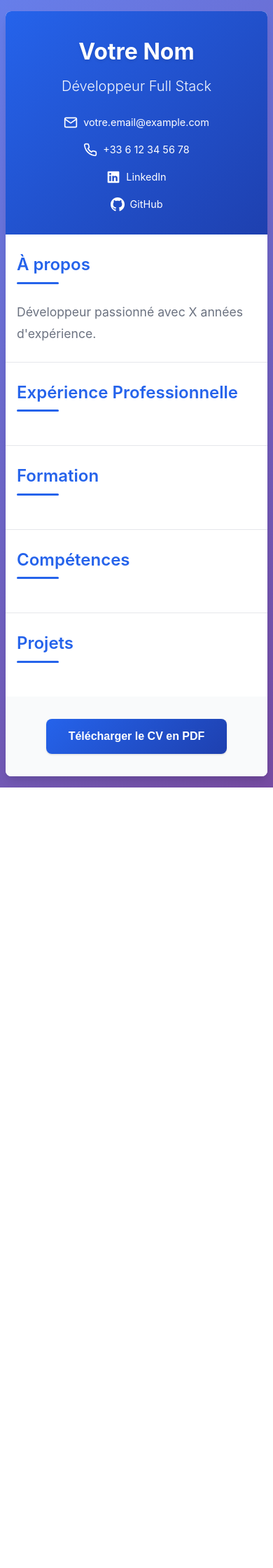
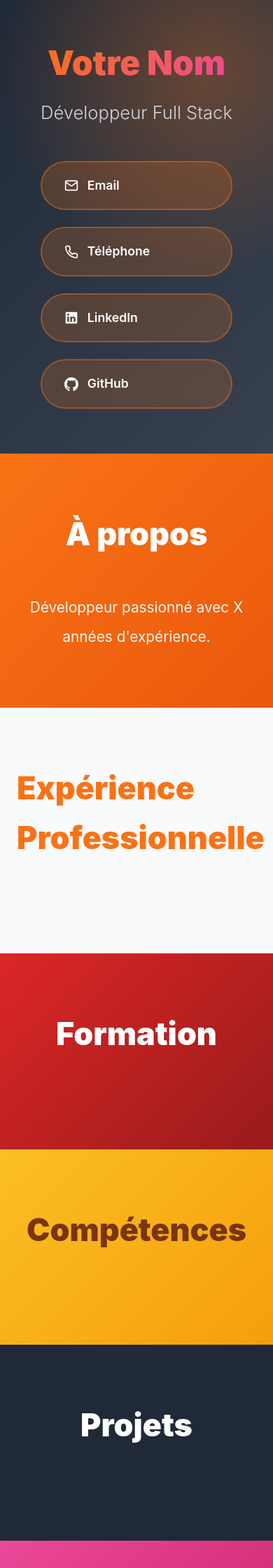
Before and after one commit to AlexandreLeclercqPro/personal_website, a FastAPI app: page / in a window 390 px wide. Shown: the top 2240 px of the page at 70% size. Before the commit the page ends 1125 px from the top, so only its background shows below. Run offline with FastAPI, Linux system fonts and the light colour scheme.

Commit message:
change apparence

```diff
--- a/static/style.css
+++ b/static/style.css
@@ -1,4 +1,4 @@
-/* Reset et base */
+/* Reset complet */
 * {
     margin: 0;
     padding: 0;
@@ -6,411 +6,490 @@
 }
 
 :root {
-    --primary-color: #2563eb;
-    --secondary-color: #1e40af;
-    --text-color: #1f2937;
-    --text-secondary: #6b7280;
-    --background: #ffffff;
-    --card-background: #f9fafb;
-    --border-color: #e5e7eb;
-    --shadow: 0 1px 3px 0 rgba(0, 0, 0, 0.1), 0 1px 2px 0 rgba(0, 0, 0, 0.06);
-    --shadow-lg: 0 10px 15px -3px rgba(0, 0, 0, 0.1), 0 4px 6px -2px rgba(0, 0, 0, 0.05);
+    --orange: #f97316;
+    --orange-dark: #ea580c;
+    --red: #dc2626;
+    --yellow: #fbbf24;
+    --pink: #ec4899;
+}
+
+html, body {
+    margin: 0;
+    padding: 0;
+    width: 100%;
+    overflow-x: hidden;
 }
 
 body {
-    font-family: -apple-system, BlinkMacSystemFont, 'Segoe UI', Roboto, 'Helvetica Neue', Arial, sans-serif;
+    font-family: 'Inter', -apple-system, BlinkMacSystemFont, 'Segoe UI', Roboto, sans-serif;
     line-height: 1.6;
-    color: var(--text-color);
-    background: linear-gradient(135deg, #667eea 0%, #764ba2 100%);
-    min-height: 100vh;
-    padding: 2rem 1rem;
+    color: #1f2937;
+    background: white;
 }
 
 .container {
-    max-width: 900px;
-    margin: 0 auto;
-    background: var(--background);
-    border-radius: 16px;
-    box-shadow: var(--shadow-lg);
-    overflow: hidden;
-    animation: fadeIn 0.5s ease-in;
+    width: 100%;
+    margin: 0;
+    padding: 0;
 }
 
-@keyframes fadeIn {
-    from {
-        opacity: 0;
-        transform: translateY(20px);
-    }
-    to {
-        opacity: 1;
-        transform: translateY(0);
-    }
+/* HERO SECTION - Gris foncé */
+.header {
+    width: 100%;
+    min-height: 100vh;
+    background: linear-gradient(135deg, #1f2937 0%, #374151 100%);
+    display: flex;
+    align-items: center;
+    justify-content: center;
+    padding: 6rem 3rem;
+    position: relative;
+    overflow: hidden;
 }
 
-/* En-tête */
-.header {
-    background: linear-gradient(135deg, var(--primary-color) 0%, var(--secondary-color) 100%);
-    color: white;
-    padding: 3rem 2rem;
-    text-align: center;
+.header::before {
+    content: '';
+    position: absolute;
+    width: 600px;
+    height: 600px;
+    background: radial-gradient(circle, rgba(249, 115, 22, 0.3) 0%, transparent 70%);
+    top: -200px;
+    right: -200px;
+    border-radius: 50%;
 }
 
 .header-main {
-    display: flex;
-    flex-direction: column;
+    max-width: 1400px;
+    width: 100%;
+    display: grid;
+    grid-template-columns: 400px 1fr;
+    gap: 6rem;
     align-items: center;
-    gap: 1.5rem;
-    margin-bottom: 1.5rem;
+    position: relative;
+    z-index: 1;
 }
 
-/* Photo de profil */
 .profile-photo-container {
-    position: relative;
-    width: 150px;
-    height: 150px;
-    border-radius: 50%;
+    width: 100%;
+    max-width: 380px;
+    aspect-ratio: 1;
+    border-radius: 30px;
     overflow: hidden;
-    border: 5px solid rgba(255, 255, 255, 0.3);
-    box-shadow: 0 8px 16px rgba(0, 0, 0, 0.2);
-    transition: transform 0.3s ease, box-shadow 0.3s ease;
+    box-shadow:
+        0 25px 50px rgba(0, 0, 0, 0.4),
+        0 0 0 10px rgba(249, 115, 22, 0.3);
+    transform: rotate(-5deg);
+    transition: all 0.5s ease;
 }
 
 .profile-photo-container:hover {
-    transform: scale(1.05);
-    box-shadow: 0 12px 24px rgba(0, 0, 0, 0.3);
+    transform: rotate(0deg) scale(1.05);
 }
 
 .profile-photo {
     width: 100%;
     height: 100%;
     object-fit: cover;
-    display: block;
 }
 
 .header-content {
-    text-align: center;
+    color: white;
 }
 
 .name {
-    font-size: 2.5rem;
-    font-weight: 700;
-    margin-bottom: 0.5rem;
-    text-shadow: 0 2px 4px rgba(0, 0, 0, 0.1);
+    font-size: 5rem;
+    font-weight: 900;
+    line-height: 1.1;
+    margin-bottom: 1.5rem;
+    background: linear-gradient(135deg, #f97316 0%, #ec4899 100%);
+    -webkit-background-clip: text;
+    -webkit-text-fill-color: transparent;
+    background-clip: text;
 }
 
 .title {
-    font-size: 1.25rem;
-    opacity: 0.95;
+    font-size: 2.2rem;
+    color: #d1d5db;
     font-weight: 300;
+    margin-bottom: 3rem;
 }
 
 .contact-info {
     display: flex;
     flex-wrap: wrap;
-    justify-content: center;
     gap: 1.5rem;
+}
+
+.contact-item {
+    display: inline-flex;
+    align-items: center;
+    gap: 0.8rem;
+    color: white;
+    text-decoration: none;
+    padding: 1.2rem 2rem;
+    background: rgba(249, 115, 22, 0.2);
+    border: 2px solid rgba(249, 115, 22, 0.4);
+    border-radius: 50px;
+    font-size: 1.1rem;
+    font-weight: 600;
+    transition: all 0.3s ease;
+}
+
+.contact-item:hover {
+    background: var(--orange);
+    border-color: var(--orange);
+    transform: translateY(-3px);
+    box-shadow: 0 10px 30px rgba(249, 115, 22, 0.5);
+}
+
+/* SECTION PRÉSENTATION - Orange */
+.section {
+    width: 100%;
+    padding: 8rem 3rem;
+}
+
+.section-presentation {
+    background: linear-gradient(135deg, #f97316 0%, #ea580c 100%);
+    color: white;
+}
+
+.section-title {
+    font-size: 4rem;
+    font-weight: 900;
+    text-align: center;
+    margin-bottom: 3rem;
+}
+
+.presentation {
+    font-size: 1.6rem;
+    line-height: 2;
+    text-align: center;
+    max-width: 1000px;
+    margin: 0 auto;
+    color: rgba(255, 255, 255, 0.95);
+}
+
+.content-wrapper {
+    max-width: 1400px;
+    margin: 0 auto;
+}
+
+/* SECTION EXPÉRIENCE - Blanc */
+.section-experience {
+    background: #f9fafb;
+}
+
+.section-experience .section-title {
+    color: var(--orange);
+    text-align: left;
+}
+
+.cards-grid {
+    display: grid;
+    grid-template-columns: repeat(auto-fit, minmax(450px, 1fr));
+    gap: 3rem;
+}
+
+.card {
+    background: white;
+    padding: 3rem;
+    border-radius: 24px;
+    box-shadow: 0 10px 40px rgba(0, 0, 0, 0.1);
+    border-left: 6px solid var(--orange);
+    transition: all 0.4s ease;
+}
+
+.card:hover {
+    transform: translateY(-10px);
+    box-shadow: 0 20px 60px rgba(249, 115, 22, 0.25);
+}
+
+.card-header {
+    margin-bottom: 1.5rem;
+}
+
+.card-title {
+    font-size: 2rem;
+    font-weight: 700;
+    color: #1f2937;
+    margin-bottom: 0.8rem;
+}
+
+.company {
+    font-size: 1.4rem;
+    color: var(--orange);
+    font-weight: 600;
+}
+
+.period {
+    display: inline-block;
+    padding: 0.6rem 1.8rem;
+    background: #fef3c7;
+    color: #92400e;
+    border-radius: 50px;
+    font-weight: 700;
+    font-size: 1rem;
+    margin-top: 1rem;
+}
+
+.description {
+    color: #4b5563;
+    font-size: 1.15rem;
+    line-height: 1.8;
     margin-top: 1.5rem;
 }
 
-.contact-item {
-    display: flex;
-    align-items: center;
-    gap: 0.5rem;
-    color: white;
-    text-decoration: none;
-    font-size: 0.9rem;
-    transition: transform 0.2s, opacity 0.2s;
+/* SECTION FORMATION - Rouge */
+.section-formation {
+    background: linear-gradient(135deg, #dc2626 0%, #991b1b 100%);
 }
 
-.contact-item:hover {
-    transform: translateY(-2px);
-    opacity: 0.8;
+.section-formation .section-title {
+    color: white;
 }
 
-.contact-item svg {
-    flex-shrink: 0;
+.section-formation .card {
+    background: rgba(255, 255, 255, 0.97);
+    border-left-color: #fbbf24;
 }
 
-/* Sections */
-.section {
-    padding: 2.5rem 2rem;
-    border-bottom: 1px solid var(--border-color);
+/* SECTION COMPÉTENCES - Jaune */
+.section-competences {
+    background: linear-gradient(135deg, #fbbf24 0%, #f59e0b 100%);
 }
 
-.section:last-of-type {
-    border-bottom: none;
+.section-competences .section-title {
+    color: #78350f;
 }
 
-.section-title {
-    font-size: 1.75rem;
-    font-weight: 600;
-    color: var(--primary-color);
-    margin-bottom: 1.5rem;
-    position: relative;
-    padding-bottom: 0.5rem;
-}
-
-.section-title::after {
-    content: '';
-    position: absolute;
-    bottom: 0;
-    left: 0;
-    width: 60px;
-    height: 3px;
-    background: var(--primary-color);
-    border-radius: 2px;
-}
-
-.presentation {
-    font-size: 1.1rem;
-    line-height: 1.8;
-    color: var(--text-secondary);
-}
-
-/* Cards */
-.card {
-    background: var(--card-background);
-    padding: 1.5rem;
-    border-radius: 12px;
-    margin-bottom: 1.5rem;
-    border: 1px solid var(--border-color);
-    transition: transform 0.2s, box-shadow 0.2s;
-}
-
-.card:hover {
-    transform: translateY(-2px);
-    box-shadow: var(--shadow);
-}
-
-.card:last-child {
-    margin-bottom: 0;
-}
-
-.card-header {
-    display: flex;
-    justify-content: space-between;
-    align-items: flex-start;
-    margin-bottom: 0.5rem;
-    flex-wrap: wrap;
-    gap: 0.5rem;
-}
-
-.card-title {
-    font-size: 1.25rem;
-    font-weight: 600;
-    color: var(--text-color);
-}
-
-.company {
-    color: var(--text-secondary);
-    font-weight: 500;
-    margin-bottom: 0.5rem;
-}
-
-.period {
-    color: var(--primary-color);
-    font-weight: 500;
-    font-size: 0.9rem;
-    white-space: nowrap;
-}
-
-.description {
-    color: var(--text-secondary);
-    line-height: 1.7;
-    margin-top: 0.75rem;
-}
-
-/* Compétences */
 .skills-grid {
     display: grid;
-    grid-template-columns: repeat(auto-fit, minmax(250px, 1fr));
-    gap: 1.5rem;
+    grid-template-columns: repeat(auto-fit, minmax(300px, 1fr));
+    gap: 2.5rem;
 }
 
 .skill-category {
-    background: var(--card-background);
-    padding: 1.5rem;
-    border-radius: 12px;
-    border: 1px solid var(--border-color);
+    background: rgba(255, 255, 255, 0.97);
+    padding: 2.5rem;
+    border-radius: 24px;
+    box-shadow: 0 10px 30px rgba(0, 0, 0, 0.15);
+    transition: all 0.3s ease;
+}
+
+.skill-category:hover {
+    transform: translateY(-10px);
+    box-shadow: 0 20px 50px rgba(0, 0, 0, 0.2);
 }
 
 .skill-category-title {
-    font-size: 1.1rem;
-    font-weight: 600;
-    color: var(--text-color);
-    margin-bottom: 1rem;
+    font-size: 1.6rem;
+    font-weight: 700;
+    color: #ea580c;
+    margin-bottom: 1.8rem;
+    padding-bottom: 1rem;
+    border-bottom: 4px solid var(--orange);
 }
 
 .skill-tags {
     display: flex;
     flex-wrap: wrap;
-    gap: 0.5rem;
+    gap: 1rem;
 }
 
 .skill-tag {
     background: white;
-    color: var(--primary-color);
-    padding: 0.5rem 1rem;
-    border-radius: 20px;
-    font-size: 0.9rem;
-    font-weight: 500;
-    border: 1px solid var(--primary-color);
-    transition: all 0.2s;
+    color: var(--orange);
+    padding: 0.9rem 1.6rem;
+    border-radius: 50px;
+    font-size: 1.05rem;
+    font-weight: 600;
+    border: 2px solid var(--orange);
+    transition: all 0.3s ease;
+    cursor: pointer;
 }
 
 .skill-tag:hover {
-    background: var(--primary-color);
+    background: var(--orange);
     color: white;
-    transform: translateY(-2px);
+    transform: scale(1.1);
 }
 
-/* Projets */
+/* SECTION PROJETS - Gris foncé */
+.section-projets {
+    background: #1f2937;
+}
+
+.section-projets .section-title {
+    color: white;
+}
+
 .project-card {
-    position: relative;
+    background: #374151;
+    padding: 3.5rem;
+    border-radius: 24px;
+    margin-bottom: 3rem;
+    box-shadow: 0 10px 40px rgba(0, 0, 0, 0.4);
+    border-top: 5px solid var(--orange);
+    transition: all 0.4s ease;
+}
+
+.project-card:hover {
+    transform: translateY(-10px);
+    box-shadow: 0 20px 60px rgba(249, 115, 22, 0.4);
+}
+
+.project-card .card-title {
+    color: white;
+    font-size: 2.2rem;
+}
+
+.project-card .description {
+    color: #d1d5db;
+    font-size: 1.25rem;
 }
 
 .tech-tags {
     display: flex;
     flex-wrap: wrap;
-    gap: 0.5rem;
-    margin-top: 1rem;
+    gap: 1rem;
+    margin-top: 2rem;
 }
 
 .tech-tag {
-    background: var(--primary-color);
+    background: linear-gradient(135deg, var(--orange), var(--pink));
     color: white;
-    padding: 0.4rem 0.8rem;
-    border-radius: 6px;
-    font-size: 0.85rem;
-    font-weight: 500;
+    padding: 0.8rem 1.6rem;
+    border-radius: 50px;
+    font-size: 1.05rem;
+    font-weight: 700;
+    box-shadow: 0 4px 15px rgba(249, 115, 22, 0.4);
 }
 
 .project-link {
     display: inline-flex;
     align-items: center;
-    color: var(--primary-color);
+    gap: 1rem;
+    color: white;
     text-decoration: none;
-    font-weight: 600;
-    margin-top: 1rem;
-    transition: gap 0.2s;
+    padding: 1.2rem 2.5rem;
+    background: var(--orange);
+    border-radius: 50px;
+    font-size: 1.2rem;
+    font-weight: 700;
+    margin-top: 2rem;
+    transition: all 0.3s ease;
 }
 
 .project-link:hover {
-    gap: 0.5rem;
+    background: var(--orange-dark);
+    transform: translateX(10px);
+    box-shadow: 0 10px 30px rgba(249, 115, 22, 0.5);
 }
 
-/* Bouton téléchargement */
+/* SECTION DOWNLOAD - Rose */
 .download-section {
-    padding: 2rem;
+    background: linear-gradient(135deg, #ec4899 0%, #be185d 100%);
     text-align: center;
-    background: var(--card-background);
+}
+
+.download-section h2 {
+    font-size: 3.5rem;
+    color: white;
+    margin-bottom: 3rem;
+    font-weight: 900;
 }
 
 .download-btn {
-    background: linear-gradient(135deg, var(--primary-color) 0%, var(--secondary-color) 100%);
-    color: white;
+    background: white;
+    color: #be185d;
     border: none;
-    padding: 1rem 2rem;
-    font-size: 1rem;
-    font-weight: 600;
-    border-radius: 8px;
+    padding: 1.8rem 4.5rem;
+    font-size: 1.4rem;
+    font-weight: 800;
+    border-radius: 50px;
     cursor: pointer;
-    transition: transform 0.2s, box-shadow 0.2s;
-    box-shadow: var(--shadow);
+    transition: all 0.3s ease;
+    box-shadow: 0 10px 40px rgba(0, 0, 0, 0.3);
 }
 
 .download-btn:hover {
-    transform: translateY(-2px);
-    box-shadow: var(--shadow-lg);
+    transform: scale(1.1) translateY(-5px);
+    box-shadow: 0 20px 60px rgba(0, 0, 0, 0.4);
 }
 
-.download-btn:active {
-    transform: translateY(0);
+/* RESPONSIVE */
+@media (max-width: 1200px) {
+    .header-main {
+        grid-template-columns: 1fr;
+        text-align: center;
+        justify-items: center;
+        gap: 4rem;
+    }
+
+    .name {
+        font-size: 4rem;
+    }
+
+    .contact-info {
+        justify-content: center;
+    }
 }
 
-/* Responsive */
 @media (max-width: 768px) {
-    body {
-        padding: 1rem 0.5rem;
-    }
-
-    .container {
-        border-radius: 8px;
-    }
-
     .header {
-        padding: 2rem 1rem;
+        padding: 4rem 1.5rem;
+        min-height: auto;
     }
 
     .profile-photo-container {
-        width: 120px;
-        height: 120px;
+        max-width: 280px;
     }
 
     .name {
-        font-size: 2rem;
+        font-size: 3rem;
     }
 
-    .contact-info {
-        flex-direction: column;
-        align-items: center;
-        gap: 1rem;
+    .title {
+        font-size: 1.6rem;
     }
 
     .section {
-        padding: 1.5rem 1rem;
+        padding: 5rem 1.5rem;
     }
 
     .section-title {
-        font-size: 1.5rem;
+        font-size: 2.8rem;
     }
 
-    .card-header {
-        flex-direction: column;
+    .presentation {
+        font-size: 1.3rem;
+    }
+
+    .cards-grid {
+        grid-template-columns: 1fr;
     }
 
     .skills-grid {
         grid-template-columns: 1fr;
     }
-}
 
-/* Pour tablette - affichage horizontal de la photo et du nom */
-@media (min-width: 769px) {
-    .header-main {
-        flex-direction: row;
-        justify-content: center;
-        align-items: center;
-        gap: 2rem;
-    }
-
-    .header-content {
-        text-align: left;
+    .contact-info {
+        flex-direction: column;
+        align-items: stretch;
     }
 }
 
 @media print {
-    body {
+    .header {
+        min-height: auto;
         background: white;
-        padding: 0;
+        color: black;
     }
 
-    .container {
-        box-shadow: none;
-        border-radius: 0;
-    }
-
-    .profile-photo-container {
-        width: 100px;
-        height: 100px;
-        border-width: 3px;
+    .name {
+        -webkit-text-fill-color: var(--orange);
     }
 
     .download-section {
         display: none;
     }
-
-    .card:hover {
-        transform: none;
-        box-shadow: none;
-    }
 }
--- a/templates/index.html
+++ b/templates/index.html
@@ -3,37 +3,35 @@
 <head>
     <meta charset="UTF-8">
     <meta name="viewport" content="width=device-width, initial-scale=1.0">
-    <title>{{ cv.nom }} - {{ cv.titre }}</title>
+    <title>{{ cv.nom }} - Portfolio</title>
     <link rel="stylesheet" href="/static/style.css">
 </head>
 <body>
     <div class="container">
-        <!-- En-tête -->
+        <!-- HERO - Gris foncé -->
         <header class="header">
             <div class="header-main">
                 {% if cv.photo %}
                 <div class="profile-photo-container">
-                    <img src="{{ cv.photo }}" alt="Photo de {{ cv.nom }}" class="profile-photo">
+                    <img src="{{ cv.photo }}" alt="{{ cv.nom }}" class="profile-photo">
                 </div>
                 {% endif %}
                 <div class="header-content">
                     <h1 class="name">{{ cv.nom }}</h1>
                     <p class="title">{{ cv.titre }}</p>
-                </div>
-            </div>
                     <div class="contact-info">
                         <a href="mailto:{{ cv.email }}" class="contact-item">
                             <svg width="20" height="20" viewBox="0 0 24 24" fill="none" stroke="currentColor" stroke-width="2">
                                 <path d="M4 4h16c1.1 0 2 .9 2 2v12c0 1.1-.9 2-2 2H4c-1.1 0-2-.9-2-2V6c0-1.1.9-2 2-2z"></path>
                                 <polyline points="22,6 12,13 2,6"></polyline>
                             </svg>
-                    {{ cv.email }}
+                            Email
                         </a>
                         <a href="tel:{{ cv.telephone }}" class="contact-item">
                             <svg width="20" height="20" viewBox="0 0 24 24" fill="none" stroke="currentColor" stroke-width="2">
                                 <path d="M22 16.92v3a2 2 0 0 1-2.18 2 19.79 19.79 0 0 1-8.63-3.07 19.5 19.5 0 0 1-6-6 19.79 19.79 0 0 1-3.07-8.67A2 2 0 0 1 4.11 2h3a2 2 0 0 1 2 1.72 12.84 12.84 0 0 0 .7 2.81 2 2 0 0 1-.45 2.11L8.09 9.91a16 16 0 0 0 6 6l1.27-1.27a2 2 0 0 1 2.11-.45 12.84 12.84 0 0 0 2.81.7A2 2 0 0 1 22 16.92z"></path>
                             </svg>
-                    {{ cv.telephone }}
+                            Téléphone
                         </a>
                         <a href="{{ cv.linkedin }}" target="_blank" class="contact-item">
                             <svg width="20" height="20" viewBox="0 0 24 24" fill="currentColor">
@@ -48,32 +46,42 @@
                             GitHub
                         </a>
                     </div>
+                </div>
+            </div>
         </header>
 
-        <!-- Présentation -->
-        <section class="section">
+        <!-- PRÉSENTATION - Orange -->
+        <section class="section section-presentation">
+            <div class="content-wrapper">
                 <h2 class="section-title">À propos</h2>
                 <p class="presentation">{{ cv.presentation }}</p>
+            </div>
         </section>
 
-        <!-- Expériences -->
-        <section class="section">
+        <!-- EXPÉRIENCE - Blanc -->
+        <section class="section section-experience">
+            <div class="content-wrapper">
                 <h2 class="section-title">Expérience Professionnelle</h2>
+                <div class="cards-grid">
                     {% for exp in cv.experiences %}
-            <div class="card experience-card">
+                    <div class="card">
                         <div class="card-header">
                             <h3 class="card-title">{{ exp.poste }}</h3>
+                            <p class="company">{{ exp.entreprise }}</p>
+                        </div>
                         <span class="period">{{ exp.periode }}</span>
-                </div>
-                <p class="company">{{ exp.entreprise }}</p>
                         <p class="description">{{ exp.description }}</p>
                     </div>
                     {% endfor %}
+                </div>
+            </div>
         </section>
 
-        <!-- Formation -->
-        <section class="section">
+        <!-- FORMATION - Rouge -->
+        <section class="section section-formation">
+            <div class="content-wrapper">
                 <h2 class="section-title">Formation</h2>
+                <div class="cards-grid">
                     {% for formation in cv.formations %}
                     <div class="card">
                         <h3 class="card-title">{{ formation.diplome }}</h3>
@@ -81,10 +89,13 @@
                         <span class="period">{{ formation.annee }}</span>
                     </div>
                     {% endfor %}
+                </div>
+            </div>
         </section>
 
-        <!-- Compétences -->
-        <section class="section">
+        <!-- COMPÉTENCES - Jaune -->
+        <section class="section section-competences">
+            <div class="content-wrapper">
                 <h2 class="section-title">Compétences</h2>
                 <div class="skills-grid">
                     {% for categorie, competences in cv.competences.items() %}
@@ -98,13 +109,15 @@
                     </div>
                     {% endfor %}
                 </div>
+            </div>
         </section>
 
-        <!-- Projets -->
-        <section class="section">
+        <!-- PROJETS - Gris foncé -->
+        <section class="section section-projets">
+            <div class="content-wrapper">
                 <h2 class="section-title">Projets</h2>
                 {% for projet in cv.projets %}
-            <div class="card project-card">
+                <div class="project-card">
                     <h3 class="card-title">{{ projet.nom }}</h3>
                     <p class="description">{{ projet.description }}</p>
                     <div class="tech-tags">
@@ -112,17 +125,23 @@
                         <span class="tech-tag">{{ tech }}</span>
                         {% endfor %}
                     </div>
-                <a href="{{ projet.lien }}" target="_blank" class="project-link">Voir le projet →</a>
+                    <a href="{{ projet.lien }}" target="_blank" class="project-link">
+                        Voir le projet →
+                    </a>
                 </div>
                 {% endfor %}
+            </div>
         </section>
 
-        <!-- Bouton téléchargement PDF -->
-        <div class="download-section">
+        <!-- DOWNLOAD - Rose -->
+        <section class="section download-section">
+            <div class="content-wrapper">
+                <h2>Télécharger mon CV</h2>
                 <a href="/download-cv">
-                <button class="download-btn">Télécharger le CV en PDF</button>
+                    <button class="download-btn">📥 Télécharger le PDF</button>
                 </a>
             </div>
+        </section>
     </div>
 
     <script src="/static/script.js"></script>
```
Lines whose indentation alone changed are shown as unchanged.
